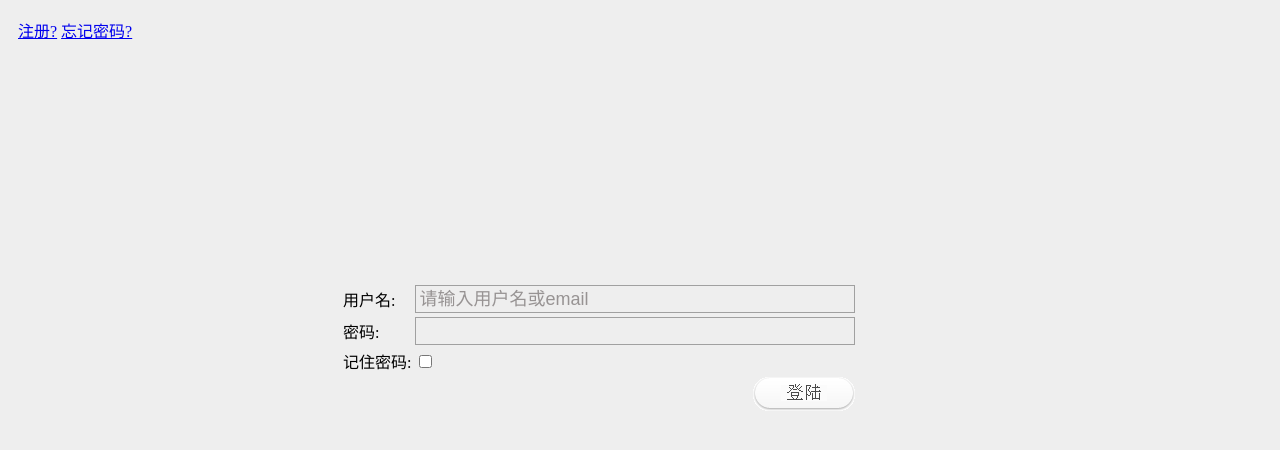
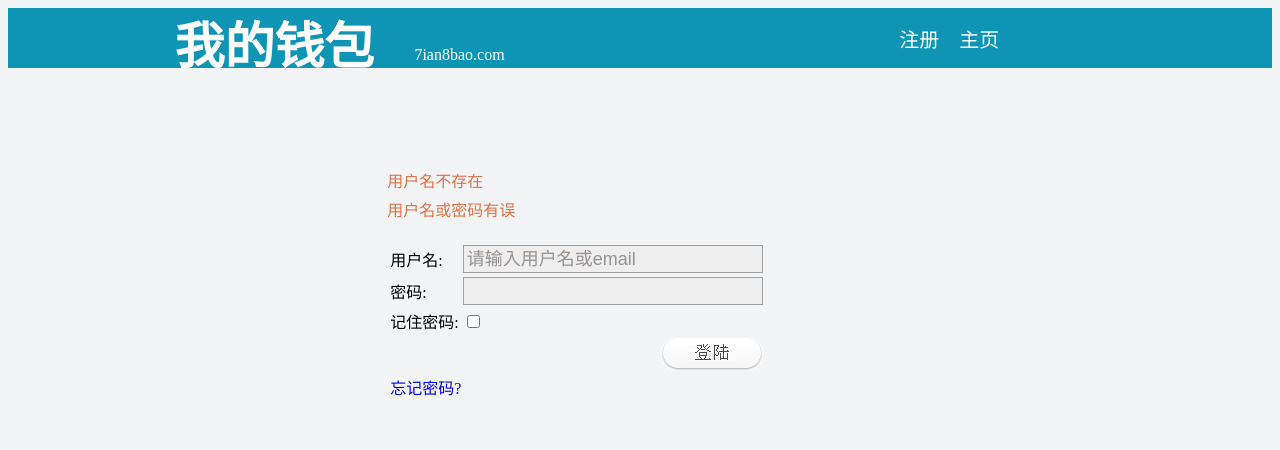
Before and after one commit to zhangcaiyan/jizhang, a plain HTML site: page login.html in a window 1280 px wide. Drawn offline with Linux system fonts and the light colour scheme.

Commit message:
登陆页面

```diff
--- a/login.html
+++ b/login.html
@@ -6,12 +6,25 @@
     <script type="text/javascript" src="javascripts/jquery.js" ></script>
   </head>
   <body class="login">
-    <span class="login_right_top">
-      <a href="#">注册?</a>
-      <a href="#">忘记密码?</a>
+    <div class="header">
+      <ul class="left">
+        <li><a href="#" class="logo">我的钱包</a></li>
+        <li><a href="#" class="wangzhi">7ian8bao.com</a></li>
+      </ul>
+      <ul class="right">
+        <li><a href="#">注册</a>
+        <li><a href="#">主页</a>
+      </ul>
+    </div>
+
+    <div class="login_form">
+      <span class="error_messages">
+        <ul>
+          <li>用户名不存在</li>
+          <li>用户名或密码有误</li>
+        </ul>
       </span>
-
-    <form name="#" method="post" class="login_form">
+      <form name="#" method="post">
         <table>
           <tr>
             <td>用户名:</td>
@@ -22,16 +35,23 @@
             <td><input type="PASSWORD" name="password" class="login_input"/></td>
           </tr>
           <tr>
-          <td>记住密码:</td>
-          <td><input type="CHECKBOX" name="remember"/></td>
+            <td class="remember"><a href="#" class="un_underline_link">记住密码:</a></td>
+            <td style="text-align:left;"><input type="CHECKBOX" name="remember"/></td>
           </tr>
           <tr>
-          <td colspan="2" style="text-align:right">
-            <input type="IMAGE" src="images/login.png" />
+            <td></td>
+            <td style="text-align:right">
+              <input type="IMAGE" src="images/login.png" style="float:right;" />
             </td>
+          </tr>
+          <tr>
+            <td colspan="2"><a href="#" class="reset_password">忘记密码?</a></td>
           </tr>
         </table>
       </form>
+    </div>
+
+
   </body>
 </html>
 
@@ -45,11 +65,21 @@
         $(this).attr("value", "")
       }
     })
+
     $("input[name='username']").bind("blur", function(){
       if ($(this).attr("value")==''){
         $(this).attr("value", username_value)
         $(this).attr("class", "qianse_text login_input")
       }
     })
+
+    $(".remember").bind("click", function(){
+      is_checked = $("input[name='remember']").attr("checked")
+      if (is_checked){
+        $("input[name='remember']").attr("checked", false)
+      }else{
+        $("input[name='remember']").attr("checked", true)
+      }
+    })
   })
 </script>
--- a/stylesheets/style.css
+++ b/stylesheets/style.css
@@ -1,11 +1,80 @@
 body.login{
-  background-color: #EEEEEE;
+  background-color: #F3F4F6;
+}
+
+body.login .reset_password{
+  text-decoration: none;
+}
+
+ul li{
+  list-style-type: none;
+}
+
+.header .logo{
+  font-size: 50px;
+  font-weight: bold;
+}
+
+.header{
+  background-color: #0E95B5;
+  width: 100%;
+  height: 60px;
+  text-decoration: none;
+}
+
+.header a{
+  color: #FFFFFF;
+  text-decoration: none;
+}
+
+.header .wangzhi{
+  float: left;
+  vertical-align: text-bottom;
+  position: relative;
+  left: 20px;
+  top: 40px;
+}
+
+.header ul.left{
+  position: relative;
+  bottom: 18px;
+  margin-left: 10%;
+}
+
+.header ul.left{
+  float: left;
+  margin-right: 20%;
+}
+
+.header ul.left li{
+  float: left;
+  margin-right: 20px;
+}
+
+.header ul.right{
+  float: right;
+  margin-right: 20%;
+}
+
+.header ul.right li{
+  float: left;
+  font-size: 20px;
+  margin-right: 20px;
 }
 
 .login_form{
-  margin: 250px auto;
-  text-align: center;
-  width: 600px;
+  margin: 100px auto;
+  width: 40%;
+}
+
+.error_messages ul li{
+  padding-bottom:5px;
+}
+
+.error_messages ul{
+  color: #E0734A;
+  padding: 0px;
+  text-align: left;
 }
 
 .login_input{
@@ -15,15 +84,14 @@ body.login{
   line-height: 20px;
   margin: 0;
   padding: 3px;
-  width: 440px;
+  width: 300px;
 }
 
 .qianse_text{
   color: #979393;
 }
 
-.login_right_top{
-  position:relative;
-  top: 10px;
-  left: 10px;
+.un_underline_link{
+  text-decoration:none;
+  color: black;
 }
```
Also changed, not shown: images/logo.gif (added), images/wangzhi.gif (added). Lines whose indentation alone changed are shown as unchanged.
